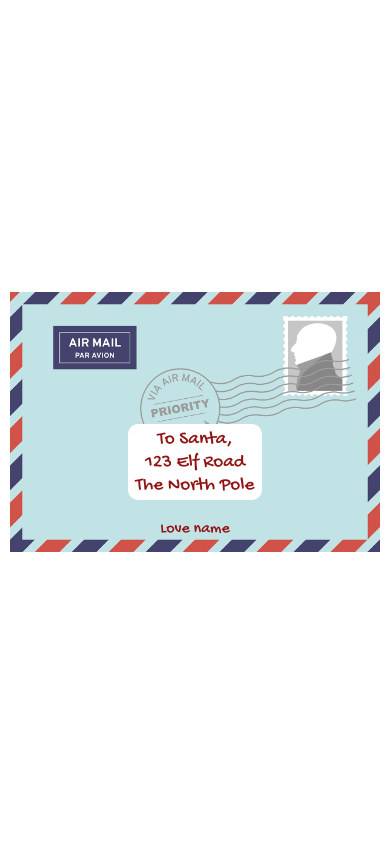
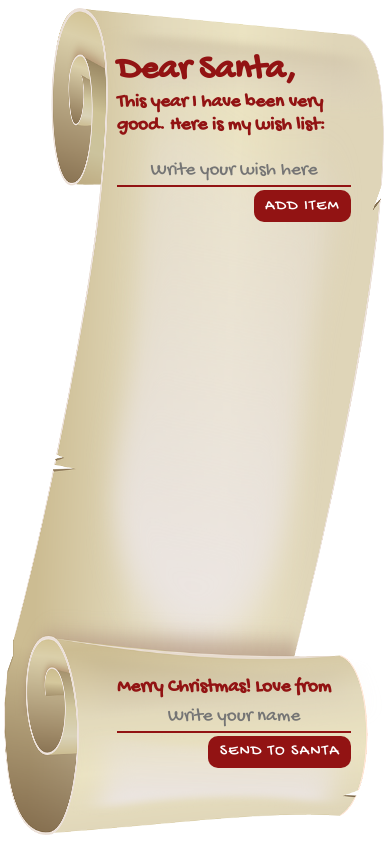
Before and after one commit to EmmaDawsonDev/santas-wish-list, a Vue app: page / in a window 390 px wide. Built offline with nearby package versions, Linux system fonts and the light colour scheme.

Commit message:
added home button

```diff
--- a/src/App.vue
+++ b/src/App.vue
@@ -1,6 +1,6 @@
 <template>
   <div class="container">
-    <div class="wrapper hidden">
+    <div class="wrapper" :class="hiddenWrapper">
       <div class="list">
         <h1>Dear Santa,</h1>
         <h3>This year I have been very good. Here is my wish list:</h3>
@@ -23,19 +23,23 @@
         </section>
       </div>
       <div class="send">
-        <h3>Merry Christmas! Love from...</h3>
+        <h3>Merry Christmas! Love from</h3>
         <input
           type="text"
           name="name"
           v-model="name"
           placeholder="Write your name"
         />
-        <button class="send-btn">
+        <button class="send-btn" @click="hideComponent">
           send to santa
         </button>
       </div>
     </div>
-    <the-letter></the-letter>
+    <the-letter
+      :class="hiddenLetter"
+      :submittedName="name"
+      @show-homepage="showComponent"
+    ></the-letter>
   </div>
 </template>
 
@@ -48,6 +52,8 @@ export default {
       wishlistItem: "",
       wishList: [],
       name: "",
+      hiddenWrapper: "",
+      hiddenLetter: "hidden",
     };
   },
   components: {
@@ -61,6 +67,14 @@ export default {
     },
     removeFromList(id) {
       this.wishList.splice(id, 1);
+    },
+    hideComponent() {
+      this.hiddenWrapper = "hidden";
+      this.hiddenLetter = "";
+    },
+    showComponent() {
+      this.hiddenWrapper = "";
+      this.hiddenLetter = "hidden";
     },
   },
 };
@@ -131,7 +145,8 @@ input::placeholder {
 }
 
 input:focus {
-  outline: 2px solid rgb(146, 19, 19);
+  background-color: rgb(146, 19, 19, 0.2);
+  outline: 1px solid rgb(146, 19, 19, 0.3);
 }
 
 button {
@@ -162,4 +177,44 @@ button:hover {
 .hidden {
   display: none;
 }
+
+@media (max-width: 450px) {
+  h1 {
+    font-size: 2.2rem;
+  }
+
+  h3 {
+    font-size: 1.2rem;
+  }
+
+  .send {
+    margin-top: 3.2rem;
+  }
+  .send input {
+    margin-top: 0;
+  }
+}
+
+@media (max-width: 374px) {
+  .send {
+    margin-top: 1.7rem;
+  }
+
+  input {
+    font-size: 1.3rem;
+    margin-top: 0.5rem;
+  }
+
+  button {
+    padding: 0.2rem 0.5rem;
+    font-size: 0.9rem;
+    border-radius: 10px;
+
+    letter-spacing: 1.2px;
+    text-transform: uppercase;
+    display: flex;
+    align-self: flex-end;
+    margin-top: 0.2rem;
+  }
+}
 </style>
--- a/src/components/TheLetter.vue
+++ b/src/components/TheLetter.vue
@@ -1,5 +1,6 @@
 <template>
   <div class="wrapper2">
+    <button @click="showHomePage" class="home-btn">Home</button>
     <img src="../../public/images/letter.png" alt="envelope image" />
     <section class="address">
       <p>To Santa,</p>
@@ -7,13 +8,22 @@
       <p>The North Pole</p>
     </section>
     <section class="name">
-      <p>Love name</p>
+      <p>Love {{ submittedName }}</p>
     </section>
   </div>
 </template>
 
 <script>
-export default {};
+export default {
+  props: {
+    submittedName: String,
+  },
+  methods: {
+    showHomePage() {
+      this.$emit("show-homepage");
+    },
+  },
+};
 </script>
 
 <style scoped>
@@ -56,6 +66,12 @@ p {
 
 .name p {
   font-size: 2.5rem;
+}
+
+.home-btn {
+  position: absolute;
+  top: 10px;
+  left: 10px;
 }
 
 @media (max-width: 1300px) {
@@ -111,4 +127,8 @@ p {
     margin-top: 55%;
   }
 }
+
+.hidden {
+  display: none;
+}
 </style>
--- a/src/components/WishListItem.vue
+++ b/src/components/WishListItem.vue
@@ -23,9 +23,11 @@ export default {
 section {
   display: flex;
   width: 75%;
-
   justify-content: space-between;
   margin-bottom: 0.5rem;
+}
+section:first-of-type {
+  margin-top: 0.5rem;
 }
 
 p,
@@ -36,4 +38,11 @@ span:hover {
   color: rgb(98, 20, 20);
   cursor: pointer;
 }
+
+@media (max-width: 420px) {
+  p,
+  span {
+    font-size: 1.2rem;
+  }
+}
 </style>
```
